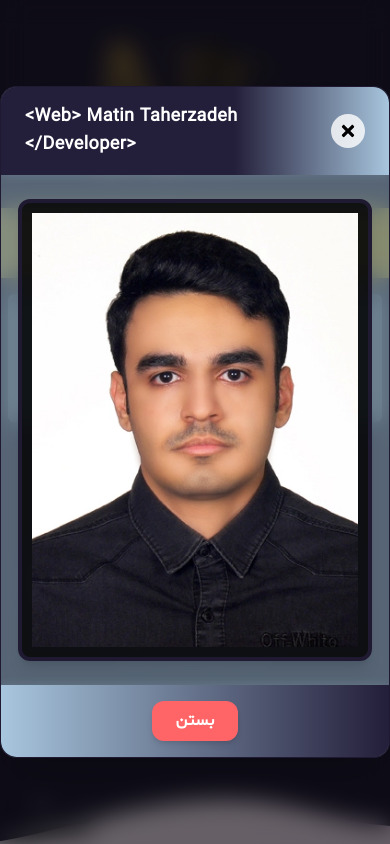
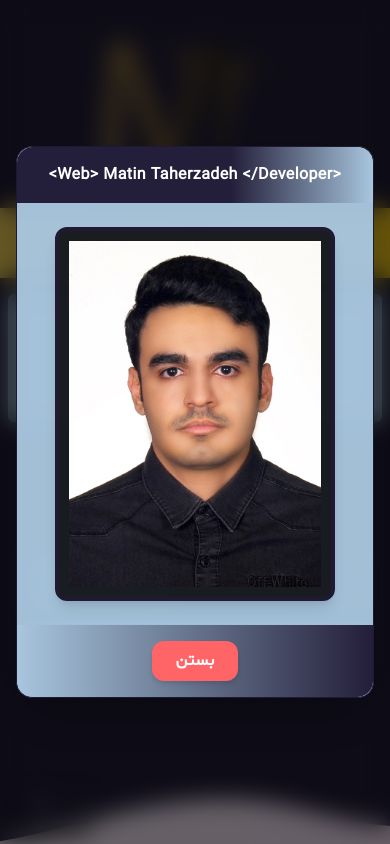
Before and after one commit to MatinT-SA/My-Personal-Website, a Next.js app: page /en in a window 390 px wide. Both pictures are taken after a click on the element 195 px from the left and 398 px from the top of the page. Shown: the top 844 px of the page. Built offline with nearby package versions, Linux system fonts and the light colour scheme.

Commit message:
fixing profile card and its image issue on mobile after lighthouse changes

```diff
--- a/app/components/header/Logo.js
+++ b/app/components/header/Logo.js
@@ -3,11 +3,7 @@
 
 export default function Logo() {
   return (
-    <Link
-      href="/#home"
-      className="block w-full max-w-48 mx-auto"
-      id="logo-header"
-    >
+    <Link href="/" className="block w-full max-w-48 mx-auto" id="logo-header">
       <Image
         src="/images/matin taherzade logo-02.webp"
         alt="Logo"
--- a/app/components/profile/profie/profile-modal/ModalBody.js
+++ b/app/components/profile/profie/profile-modal/ModalBody.js
@@ -4,16 +4,17 @@
 export default function ModalBody() {
   return (
     <div
-      className="flex flex-col items-center justify-center py-6"
+      className="flex flex-col items-center justify-center py-6 px-4"
       style={{
         background: "rgba(168,198,222,0.3)",
       }}
     >
+      <div className="relative aspect-3/4 w-full max-w-[280px] lg:w-[354px] lg:max-w-none">
         <Image
           src="/images/Matin-Taherzadeh-portrait.webp"
           alt="Matin Taherzadeh Enlarged"
-        width={354}
-        height={472}
+          fill
+          sizes="(max-width: 1024px) 280px, 354px"
           className="rounded-xl shadow-lg"
           style={{
             border: "4px solid var(--color-purple-tertiary)",
@@ -24,5 +25,6 @@
           priority
         />
       </div>
+    </div>
   );
 }
--- a/app/components/profile/profie/profile-modal/ModalContainer.js
+++ b/app/components/profile/profie/profile-modal/ModalContainer.js
@@ -3,7 +3,7 @@
 export default function ModalContainer({ show, closing, onClick, children }) {
   return (
     <div
-      className={`fixed inset-0 z-[9999] flex items-center justify-center bg-black/60 backdrop-blur-md ${
+      className={`fixed inset-0 z-9999 flex items-center justify-center bg-black/60 backdrop-blur-md ${
         closing ? "" : "transition-opacity duration-300"
       } ${show ? "opacity-100" : "opacity-0"}`}
       onClick={onClick}
--- a/app/components/profile/profie/profile-modal/ModalHeader.js
+++ b/app/components/profile/profie/profile-modal/ModalHeader.js
@@ -4,24 +4,23 @@
 export default function ModalHeader({ onClose, closing }) {
   return (
     <div
-      className="flex items-center justify-between px-6 py-4"
+      className="grid grid-cols-[1fr_auto] sm:flex items-center justify-between px-2 sm:px-6 py-4"
       style={{
         background: "linear-gradient(90deg, #231e39 60%, #a8c6de 100%)",
         borderRadius: "16px 16px 0 0",
         boxShadow: "0 2px 8px rgba(168,198,222,0.15)",
       }}
     >
-      <h4 className="text-lg font-bold text-white tracking-wide">
+      <h4 className="text-sm xs:text-base sm:text-lg text-center font-bold text-white tracking-wide">
         &lt;Web&gt; Matin Taherzadeh &lt;/Developer&gt;
       </h4>
       <button
         type="button"
-        className={`rounded-full bg-white/80 hover:bg-red-400 hover:text-white p-2 transition cursor-pointer flex items-center justify-center`}
+        className={`hidden rounded-full ml-1 sm:ml-3 bg-white/80 hover:bg-red-400 hover:text-white p-1 sm:p-2 transition cursor-pointer sm:flex items-center justify-center`}
         aria-label="Close"
         onClick={!closing ? onClose : undefined}
-        style={{ marginLeft: "12px" }}
       >
-        <FaTimes size={18} />
+        <FaTimes size={16} />
       </button>
     </div>
   );
--- a/app/components/profile/profie/profile-modal/ProfileModal.js
+++ b/app/components/profile/profie/profile-modal/ProfileModal.js
@@ -66,13 +66,11 @@
     >
       <div
         ref={modalRef}
-        className={`relative shadow-2xl max-w-md w-full overflow-auto animate-modal-pop ${
-          closing ? "" : "rounded-2xl"
-        }`}
+        className={`relative shadow-2xl mx-auto overflow-auto animate-modal-pop
+    w-[92%] max-w-md max-h-[90vh] ${closing ? "" : "rounded-2xl"}`}
         style={{
-          background: "rgba(168,198,222,0.25)",
+          background: "rgba(168,198,222,0.95)",
           border: "1.5px solid var(--color-purple-tertiary)",
-          maxHeight: "100vh",
           ...modalStyle,
         }}
         onClick={(e) => e.stopPropagation()}
```
Also changed, not shown: app/components/profile/profie/profile-card/ProfileImage.js (+1 -6 lines), app/components/profile/profie/profile-card/profile-card.module.css (deleted, +0 -81 lines). Lines whose indentation alone changed are shown as unchanged.
